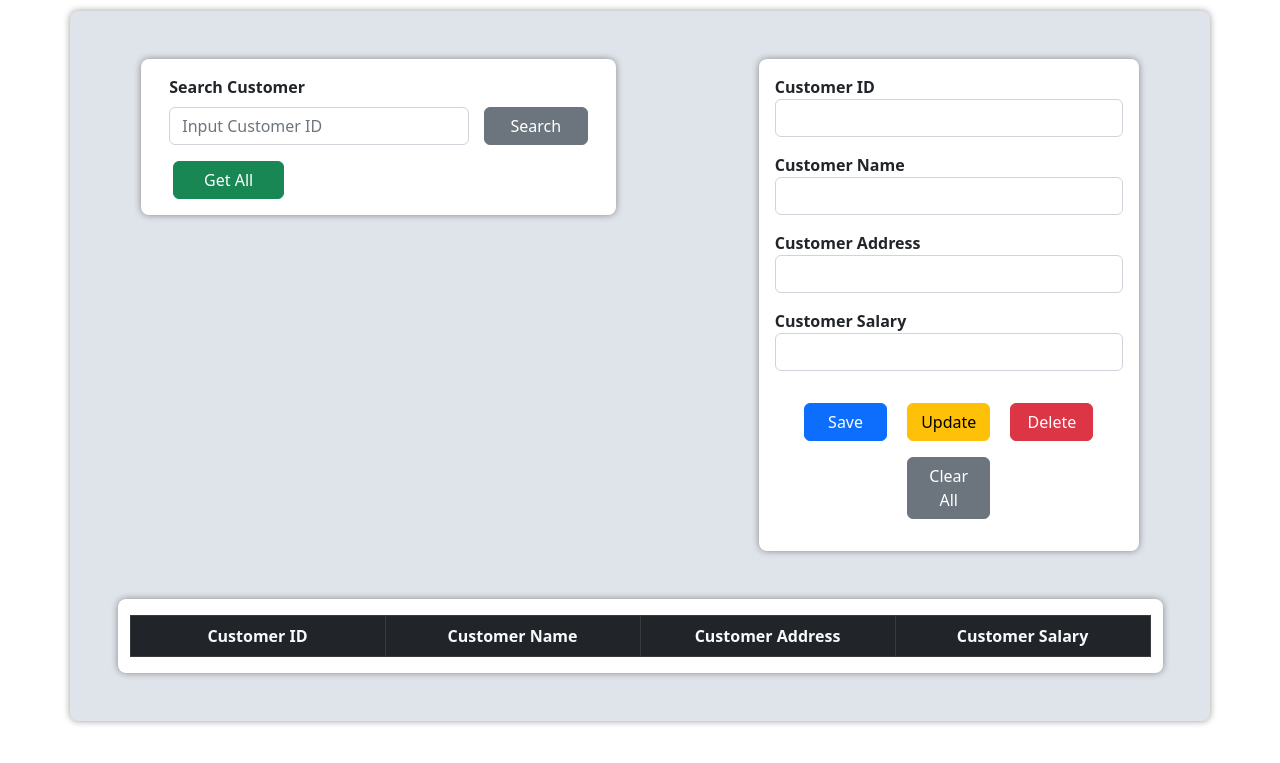
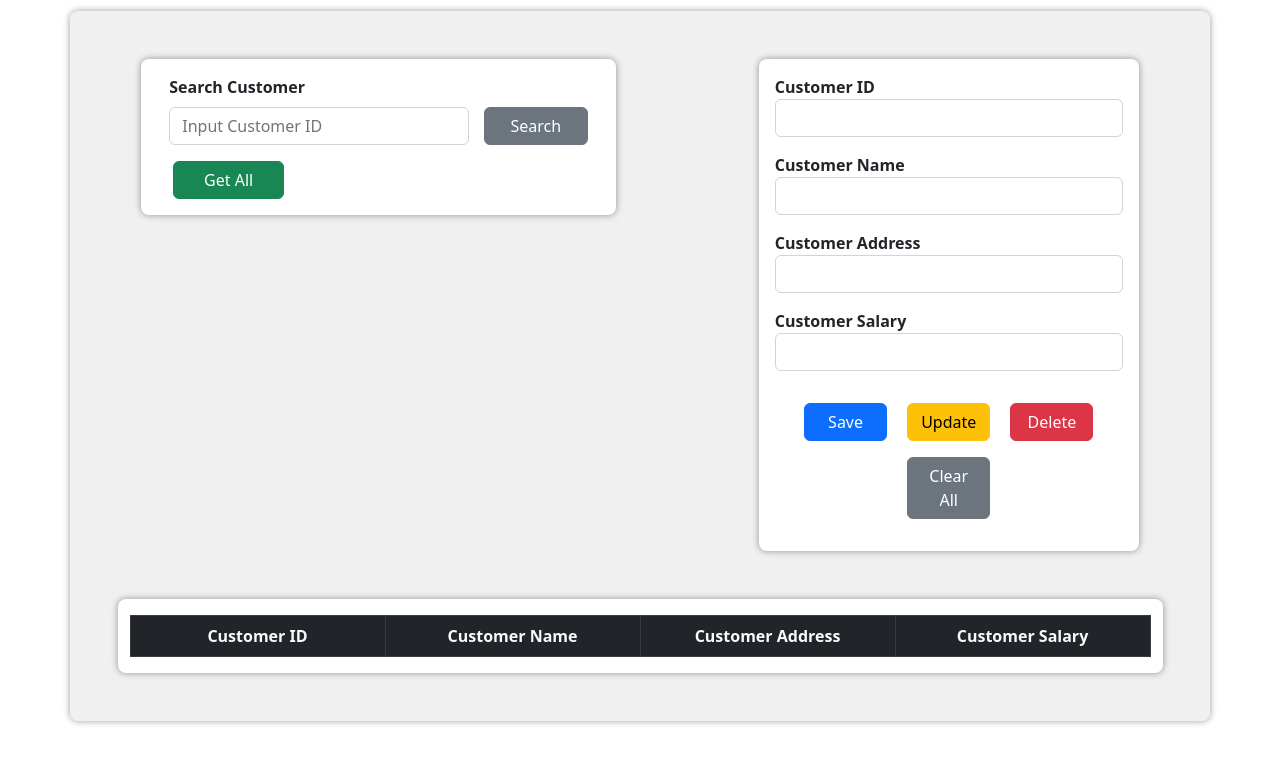
Before and after one commit to Kavithma-Thushal/JavaEE-POS, a plain HTML site: page FrontEnd-POS/pages/customer.html in a window 1280 px wide. Shown: the part 139-902 px from the top of the page. Drawn offline with Linux system fonts and the light colour scheme; no server answers.

Commit message:
UI Refactored

```diff
--- a/FrontEnd-POS/pages/customer.html
+++ b/FrontEnd-POS/pages/customer.html
@@ -56,7 +56,7 @@
             <h2 id="H1-3"><i class="bi bi-people-fill"></i> Customer Management</h2>
         </div>
     </div>
-    <div class="container d-flex flex-grow-1 flex-column sectionBorder mb-5 mt-2" style="background-color: #dfe4ea">
+    <div class="container d-flex flex-grow-1 flex-column sectionBorder mb-5 mt-2" style="background-color: #f0f0f0">
         <div class="row justify-content-around" style="height: max-content">
             <!--Customer Search-->
             <div class="col-10 col-md-6 col-lg-5 p-0 mt-5 sectionBorder"
```
Also changed, not shown: FrontEnd-POS/pages/item.html (+1 -1 lines), FrontEnd-POS/pages/orderDetails.html (+1 -1 lines), FrontEnd-POS/pages/orders.html (+1 -1 lines).
